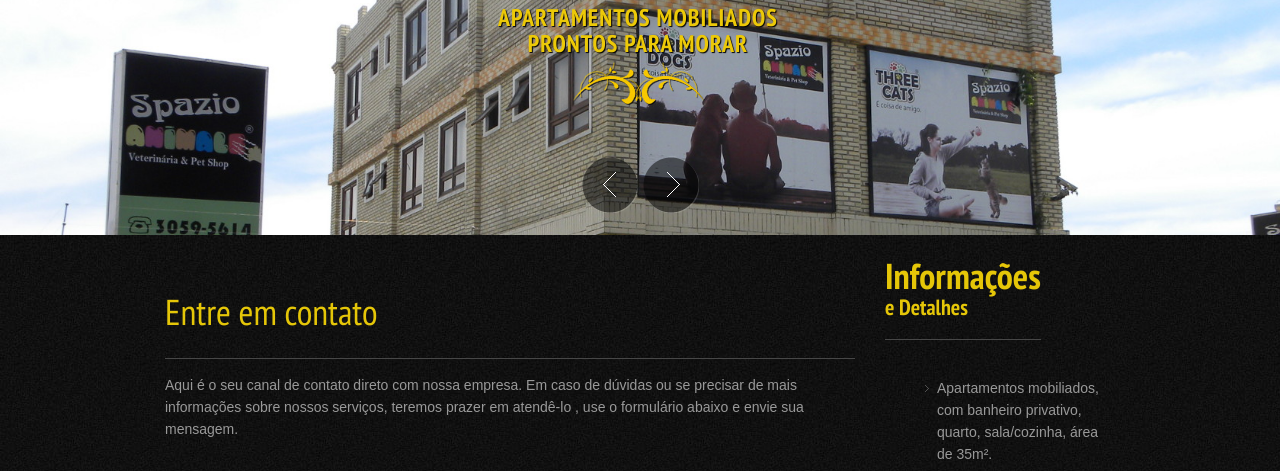
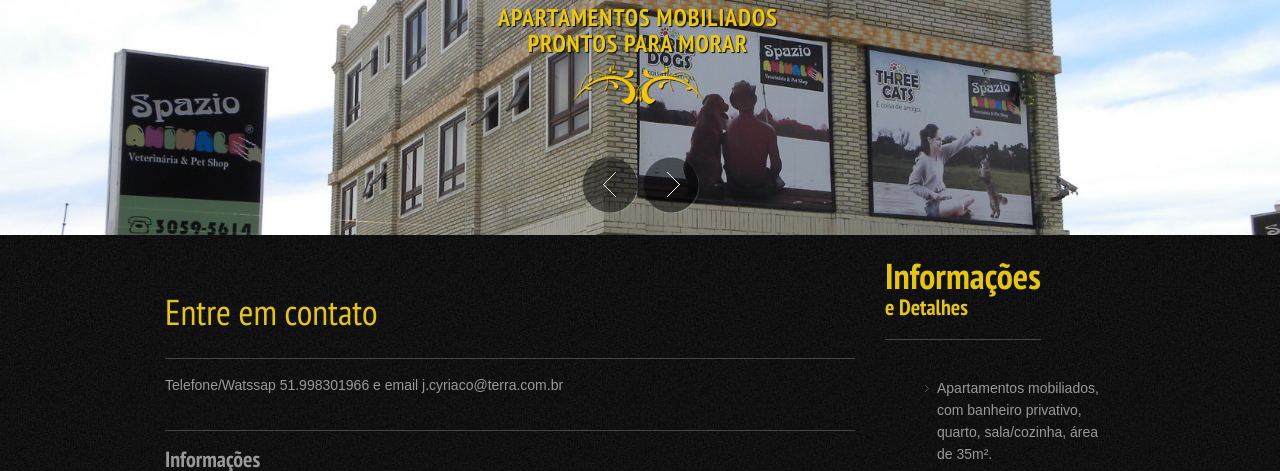
Before and after one commit to leandroseverino/villagiomontecastelo, a plain HTML site: page contato.html in a window 1280 px wide. Shown: the part 265-736 px from the top of the page. Drawn offline with Linux system fonts and the light colour scheme; a web font is replaced by a local one.

Commit message:
new version

```diff
--- a/contato.html
+++ b/contato.html
@@ -74,7 +74,7 @@
     <div id="formulario" class="row" style="padding-top: 20px; overflow: hidden;">
         <div class="span9">
             <p class="tituloG" id="contato" style="display: block; width: 690px;">Entre em contato</p>
-            <p class="p">Aqui é o seu canal de contato direto com nossa empresa. Em caso de dúvidas ou se precisar de mais informações sobre nossos serviços, teremos prazer em atendê-lo , use o formulário abaixo e envie sua mensagem.</p>
+            <p class="p">Telefone/Watssap 51.998301966 e email j.cyriaco@terra.com.br</p>
             <div class="div-form">
                 <h3>Informações</h3>
                 <div class="div-block">
```
Also changed, not shown: localizacao.html (+1 -1 lines).
